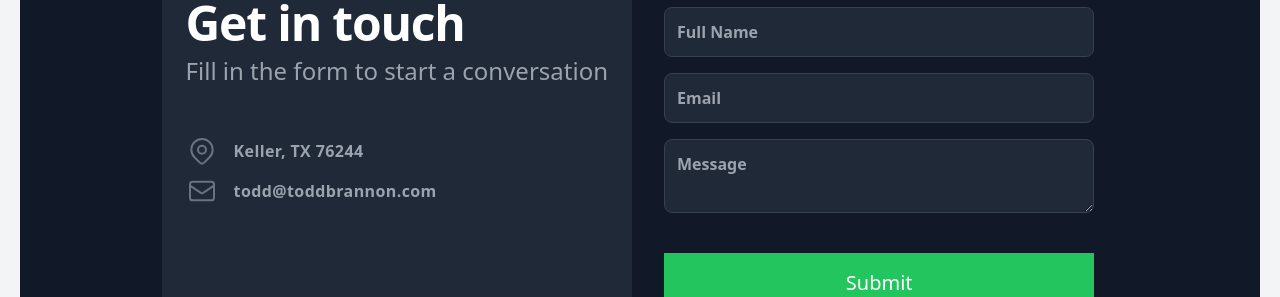
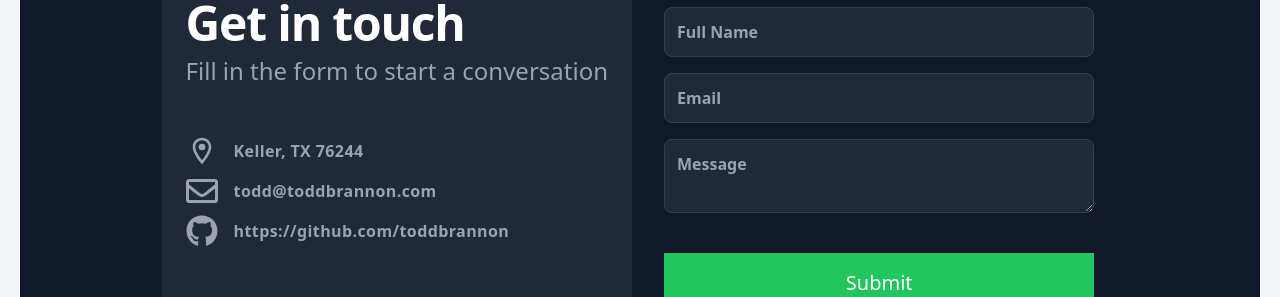
Before and after one commit to toddbrannon/portfolio2022, a React (Create React App) app: page / in a window 1280 px wide. Shown: the part 3740-4037 px from the top of the page. Built offline with nearby package versions, Linux system fonts and the light colour scheme; no server answers.

Commit message:
updates to GetInTouch and Resume components

```diff
--- a/src/components/GetInTouch.js
+++ b/src/components/GetInTouch.js
@@ -1,6 +1,8 @@
 import React, { useRef } from 'react';
 import {FaArrowRight} from 'react-icons/fa';
 import emailjs from '@emailjs/browser';
+import { FaGithub, FaRegEnvelope } from 'react-icons/fa'
+import { MdOutlineLocationOn } from 'react-icons/md'
 
 const GetInTouch = () => {
     const form = useRef();
@@ -40,10 +42,7 @@ const GetInTouch = () => {
                                 </p>
 
                                 <div class="flex items-center mt-8 pt-4 text-gray-600 dark:text-gray-400">
-                                    <svg fill="none" stroke="currentColor" stroke-linecap="round" stroke-linejoin="round" stroke-width="1.5" viewBox="0 0 24 24" class="w-8 h-8 text-gray-500">
-                                        <path stroke-linecap="round" stroke-linejoin="round" stroke-width="1.5" d="M17.657 16.657L13.414 20.9a1.998 1.998 0 01-2.827 0l-4.244-4.243a8 8 0 1111.314 0z"/>
-                                        <path stroke-linecap="round" stroke-linejoin="round" stroke-width="1.5" d="M15 11a3 3 0 11-6 0 3 3 0 016 0z"/>
-                                    </svg>
+                                    <MdOutlineLocationOn size="2rem"/>
                                     <div class="ml-4 text-md tracking-wide font-semibold w-40">
                                         Keller, TX 76244
                                     </div>
@@ -51,12 +50,18 @@ const GetInTouch = () => {
 
 
 
+
                                 <div class="flex items-center mt-2 text-gray-600 dark:text-gray-400">
-                                    <svg fill="none" stroke="currentColor" stroke-linecap="round" stroke-linejoin="round" stroke-width="1.5" viewBox="0 0 24 24" class="w-8 h-8 text-gray-500">
-                                        <path stroke-linecap="round" stroke-linejoin="round" stroke-width="1.5" d="M3 8l7.89 5.26a2 2 0 002.22 0L21 8M5 19h14a2 2 0 002-2V7a2 2 0 00-2-2H5a2 2 0 00-2 2v10a2 2 0 002 2z"/>
-                                    </svg>
+                                    <FaRegEnvelope size="2rem"/>
                                     <div class="ml-4 text-md tracking-wide font-semibold w-40">
                                         todd@toddbrannon.com
+                                    </div>
+                                </div>
+
+                                <div class="flex items-center mt-2 text-gray-600 dark:text-gray-400">
+                                <FaGithub size="2rem"/>
+                                    <div class="ml-4 text-md tracking-wide font-semibold w-40">
+                                        https://github.com/toddbrannon
                                     </div>
                                 </div>
                             </div>
--- a/src/components/Resume.js
+++ b/src/components/Resume.js
@@ -9,6 +9,7 @@ function Resume() {
                 My resume.
             </p>
             <div className="flex flex-wrap justify-center pt-2">
+
 
             </div>
 
```
